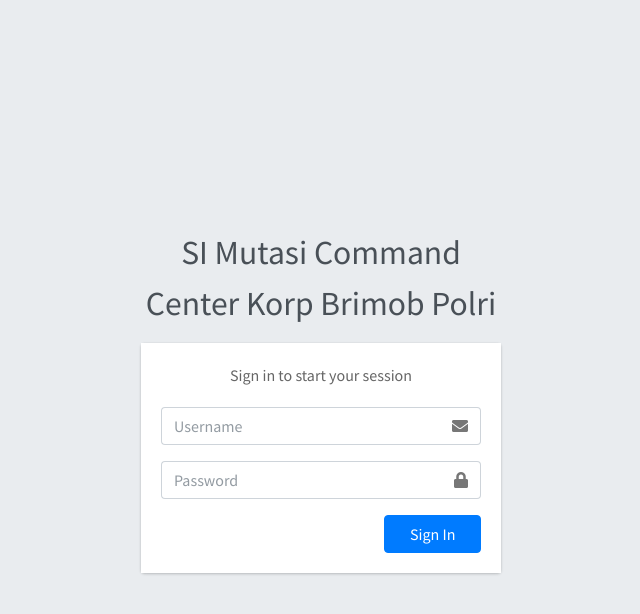
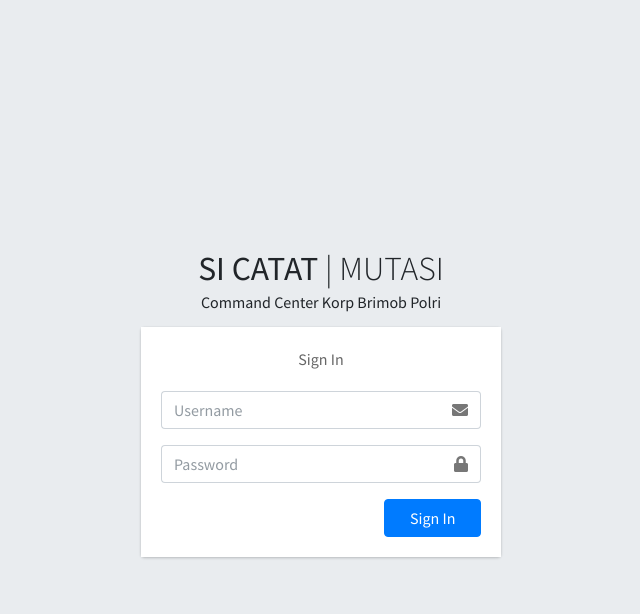
Before and after one commit to kurniaone87/Mutasi_Piket, a PHP site: page / in a window 1280 px wide. Shown: the top 614 px of the page, without its empty margins (319-959 px from the left). Run offline with PHP 8.4, Linux system fonts and the light colour scheme; some libraries are stand-ins or nearby versions.

Commit message:
ganti photo

```diff
--- a/barang.php
+++ b/barang.php
@@ -50,7 +50,7 @@
       <!-- Sidebar user (optional) -->
       <div class="user-panel mt-3 pb-3 mb-3 d-flex">
         <div class="image">
-          <img src="dist/img/user2-160x160.jpg" class="img-circle elevation-2" alt="User Image">
+          <img src="dist/img/korps.jpeg" class="img-circle elevation-2" alt="User Image">
         </div>
         <div class="info">
         <a href="#" class="d-block"><strong>SICATAT</strong> | MUTASI</a>
--- a/dashboard.php
+++ b/dashboard.php
@@ -51,7 +51,7 @@
       <!-- Sidebar user (optional) -->
       <div class="user-panel mt-3 pb-3 mb-3 d-flex">
         <div class="image">
-          <img src="dist/img/user2-160x160.jpg" class="img-circle elevation-2" alt="User Image">
+        <img src="dist/img/korps.jpeg" class="img-circle elevation-2" alt="User Image">
         </div>
         <div class="info">
           <a href="#" class="d-block"><strong>SICATAT</strong> | MUTASI</a>
--- a/detil_mutasijaga.php
+++ b/detil_mutasijaga.php
@@ -53,7 +53,7 @@
       <!-- Sidebar user (optional) -->
       <div class="user-panel mt-3 pb-3 mb-3 d-flex">
         <div class="image">
-          <img src="dist/img/user2-160x160.jpg" class="img-circle elevation-2" alt="User Image">
+        <img src="dist/img/korps.jpeg" class="img-circle elevation-2" alt="User Image">
         </div>
         <div class="info">
         <a href="#" class="d-block"><strong>SICATAT</strong> | MUTASI</a>
--- a/history_mutasijaga.php
+++ b/history_mutasijaga.php
@@ -54,7 +54,7 @@
       <!-- Sidebar user (optional) -->
       <div class="user-panel mt-3 pb-3 mb-3 d-flex">
         <div class="image">
-          <img src="dist/img/user2-160x160.jpg" class="img-circle elevation-2" alt="User Image">
+        <img src="dist/img/korps.jpeg" class="img-circle elevation-2" alt="User Image">
         </div>
         <div class="info">
         <a href="#" class="d-block"><strong>SICATAT</strong> | MUTASI</a>
--- a/index.php
+++ b/index.php
@@ -46,12 +46,13 @@
 <body class="hold-transition login-page">
 <div class="login-box">
   <div class="login-logo">
-    <a href="index2.html"><b>SI Mutasi Command Center Korp Brimob Polri</b></a>
+    <strong>SI CATAT</strong> | MUTASI<br>
+    <h6>Command Center Korp Brimob Polri</h6>
   </div>
   <!-- /.login-logo -->
   <div class="card">
     <div class="card-body login-card-body">
-      <p class="login-box-msg">Sign in to start your session</p>
+      <p class="login-box-msg">Sign In</p>
 
       <?php
     if (isset($errorMessage)) {
--- a/personil.php
+++ b/personil.php
@@ -51,7 +51,7 @@
       <!-- Sidebar user (optional) -->
       <div class="user-panel mt-3 pb-3 mb-3 d-flex">
         <div class="image">
-          <img src="dist/img/user2-160x160.jpg" class="img-circle elevation-2" alt="User Image">
+        <img src="dist/img/korps.jpeg" class="img-circle elevation-2" alt="User Image">
         </div>
         <div class="info">
         <a href="#" class="d-block"><strong>SICATAT</strong> | MUTASI</a>
@@ -213,7 +213,7 @@
           <td><?php echo $data['status_personil']; ?></td>
           <td>
           <a href="#" type="button" class="btn btn-success btn-md" data-toggle="modal" data-target="#myModal<?php echo $data['id_personil']; ?>">Edit</a>
-           <a href="#" type="button" class="btn btn-md btn-danger" data-toggle="modal" data-target="#myModal<?php echo $data['id_personil']; ?>Delete">Delete</a>
+           <!-- <a href="#" type="button" class="btn btn-md btn-danger" data-toggle="modal" data-target="#myModal<?php echo $data['id_personil']; ?>Delete">Delete</a> -->
           </td>
         </tr>
 
@@ -224,7 +224,7 @@
                 <!-- Modal content-->
                 <div class="modal-content">
                   <div class="modal-header">
-                    <h4 class="modal-title">Update Data User</h4>
+                    <h4 class="modal-title">Update Data Personil</h4>
                   </div>
                   <div class="modal-body">
                     <form role="form" action="action/ubah.php" method="post">
--- a/trx_mutasijaga.php
+++ b/trx_mutasijaga.php
@@ -52,7 +52,7 @@
       <!-- Sidebar user (optional) -->
       <div class="user-panel mt-3 pb-3 mb-3 d-flex">
         <div class="image">
-          <img src="dist/img/user2-160x160.jpg" class="img-circle elevation-2" alt="User Image">
+        <img src="dist/img/korps.jpeg" class="img-circle elevation-2" alt="User Image">
         </div>
         <div class="info">
         <a href="#" class="d-block"><strong>SICATAT</strong> | MUTASI</a>
--- a/user.php
+++ b/user.php
@@ -51,7 +51,7 @@
       <!-- Sidebar user (optional) -->
       <div class="user-panel mt-3 pb-3 mb-3 d-flex">
         <div class="image">
-          <img src="dist/img/user2-160x160.jpg" class="img-circle elevation-2" alt="User Image">
+        <img src="dist/img/korps.jpeg" class="img-circle elevation-2" alt="User Image">
         </div>
         <div class="info">
         <a href="#" class="d-block"><strong>SICATAT</strong> | MUTASI</a>
```
Also changed, not shown: dist/img/korps.jpeg (added).
